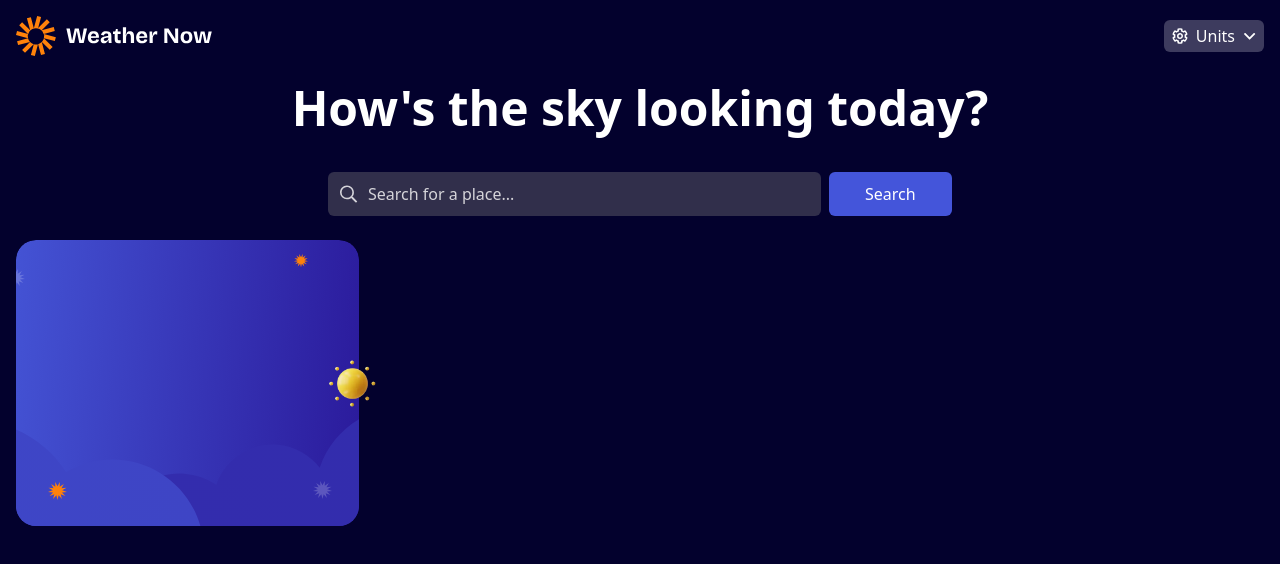
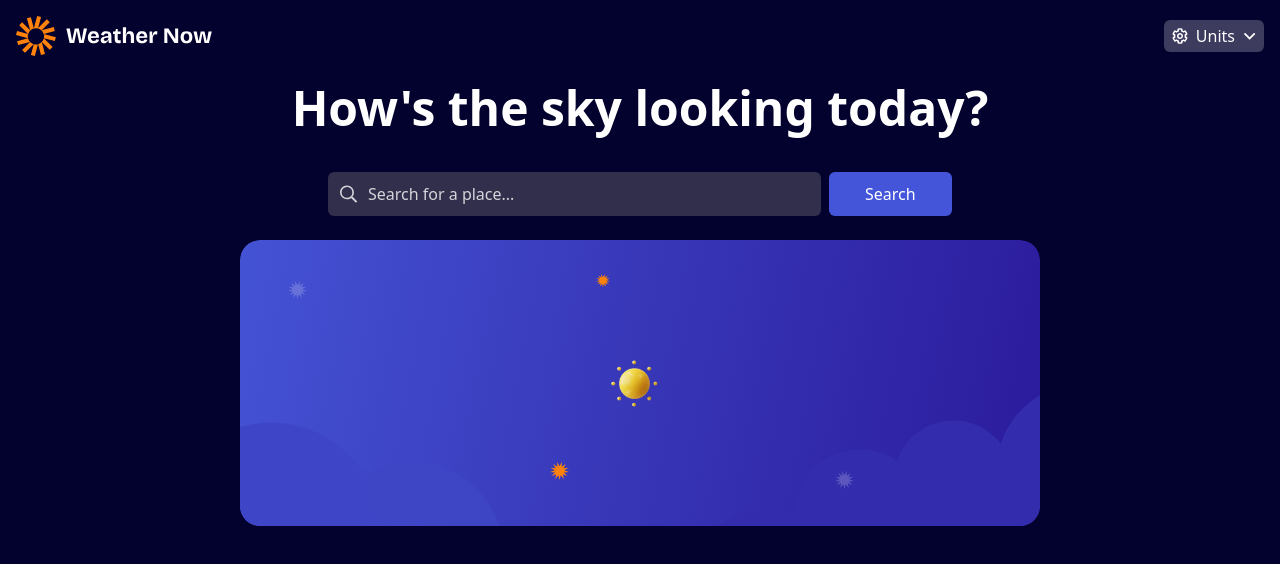
Before and after one commit to DannyHTML/Weather-app, a Vue app: page / in a window 1280 px wide. Shown: the top 564 px of the page. Built offline with nearby package versions, Linux system fonts and the light colour scheme.

Commit message:
Added and error message if no city found, needs fine tuning. Showing city name, temp and metric meterics atm. Also showing the date of current day when you search yout city

```diff
--- a/src/components/MainWeatherForecast.vue
+++ b/src/components/MainWeatherForecast.vue
@@ -1,22 +1,51 @@
 <template>
+    <div class="flex w-full items-center justify-center">
+        <template v-if="weatherStore.error">
+            <div class="flex h-[286px] w-[343px] items-center justify-center">
+                <span class="text-center">
+                    ERROR: City not found, check for typos or try another city.
+                </span>
+            </div>
+        </template>
+        <template v-else>
             <div class="relative">
-        <img src="/src/assets/images/bg-today-small.svg" alt="image today weather" />
-        <div class="absolute top-1/2 left-1/2 w-full -translate-x-1/2 -translate-y-1/2 text-center">
+                <picture>
+                    <source :srcset="desktopImage" media="(min-width: 768px)" />
+                    <img :src="mobileImage" alt="background-today" class="w-full" />
+                </picture>
+                <div
+                    class="absolute top-1/2 left-1/2 w-full -translate-x-1/2 -translate-y-1/2 text-center"
+                >
                     <h2 class="block text-2xl font-bold tracking-wide capitalize">
                         {{ location.toLowerCase() }}
                     </h2>
                     <span>{{ todayDate }}</span>
-            <div class="flex items-center justify-around">
-                <img src="/src/assets/images/icon-sunny.webp" alt="icon sunny" class="w-24" />
+                    <div class="flex items-center justify-center gap-3">
+                        <img
+                            src="/src/assets/images/icon-sunny.webp"
+                            alt="icon sunny"
+                            class="w-24"
+                        />
                         <span class="block text-5xl font-bold"
-                    >{{ todayTemperature }} {{ temperatureUnit }}</span
-                >
+                            >{{ todayTemperature }} {{ temperatureUnit }}
+                        </span>
                     </div>
                 </div>
             </div>
         </template>
+    </div>
+</template>
 
 <script setup lang="ts">
+import mobileBackground from '/src/assets/images/bg-today-small.svg';
+import desktopBackground from '/src/assets/images/bg-today-large.svg';
+import { useWeatherStore } from '../stores/weather-store';
+
+const weatherStore = useWeatherStore();
+
+const mobileImage = mobileBackground;
+const desktopImage = desktopBackground;
+
 defineProps({
     location: {
         type: String,
--- a/src/components/SearchBar.vue
+++ b/src/components/SearchBar.vue
@@ -9,7 +9,7 @@
                     type="text"
                     name="getCity"
                     placeholder="Search for a place..."
-                    @keyup.enter="weatherStore.fetchWeather(inputCity)"
+                    @keyup.enter="(weatherStore.fetchWeather(inputCity), (inputCity = ''))"
                     v-model="inputCity"
                     class="w-full rounded-md bg-neutral-700 py-2.5 pr-5 pl-10 placeholder:text-neutral-200 focus:outline-none"
                 />
@@ -21,10 +21,17 @@
             </span>
             <button
                 type="button"
-                @click="weatherStore.fetchWeather(inputCity)"
-                class="w-full cursor-pointer rounded-md bg-blue-500 p-2.5 md:w-1/5"
+                @click="(weatherStore.fetchWeather(inputCity), (inputCity = ''))"
+                class="flex w-full cursor-pointer justify-center rounded-md bg-blue-500 p-2.5 md:w-1/5"
             >
-                Search
+                <template v-if="weatherStore.loading">
+                    <img
+                        class="flex h-6 animate-spin justify-center"
+                        src="/src/assets/images/icon-loading.svg"
+                        alt="icon loading"
+                    />
+                </template>
+                <template v-else> Search </template>
             </button>
         </div>
     </div>
--- a/src/components/WeatherForecastLayout.vue
+++ b/src/components/WeatherForecastLayout.vue
@@ -20,7 +20,7 @@ const weatherStore = useWeatherStore();
 const { formatDate } = useFormattedDate();
 
 const formattedDate = computed(() => {
-    return formatDate(weatherStore.currentTimezone, weatherStore.weatherData?.timezone, true);
+    return formatDate(weatherStore.currentTimezone);
 });
 
 console.log(formattedDate.value);
--- a/src/composables/useFormattedDate.ts
+++ b/src/composables/useFormattedDate.ts
@@ -1,13 +1,12 @@
 export function useFormattedDate() {
-    function formatDate(dateString: string, timezone: string, showTime = false) {
-        if (!dateString || !timezone) return '';
+    function formatDate(dateString: string) {
+        if (!dateString) return '';
 
         return new Intl.DateTimeFormat('en-US', {
             weekday: 'long',
             month: 'short',
             day: 'numeric',
             year: 'numeric',
-            timeZone: timezone,
         }).format(new Date(dateString));
     }
 
--- a/src/stores/weather-store.ts
+++ b/src/stores/weather-store.ts
@@ -55,7 +55,6 @@ export const useWeatherStore = defineStore('weather', () => {
     }
 
     return {
-        weatherData,
         loading,
         fetchWeather,
         currentWeatherTemp,
@@ -63,5 +62,6 @@ export const useWeatherStore = defineStore('weather', () => {
         getCity,
         currentTimezone,
         currentISOCode,
+        error,
     };
 });
```
Lines whose indentation alone changed are shown as unchanged.
